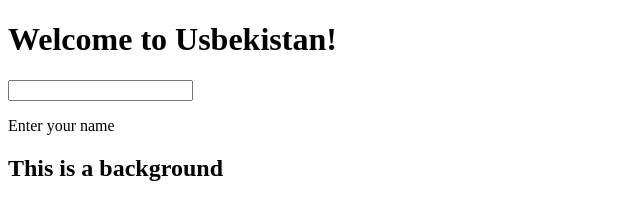
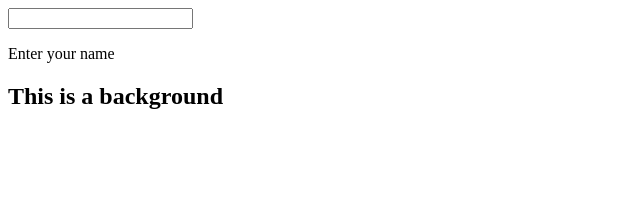
Before and after one commit to kamilMaksudov/gitTutorial, a plain HTML site: page index.html in a window 1280 px wide. Shown: the whole page, without its empty margins (0-640 px from the left). Drawn offline with Linux system fonts and the light colour scheme.

Commit message:
deleting a title

```diff
--- a/index.html
+++ b/index.html
@@ -5,7 +5,6 @@
     <title>A Git Tutorium</title>
   </head>
   <body>
-  <h1>Welcome to Usbekistan!</h1>
   <input type="text" name="" value="">
   <p>Enter your name</p>
   <h2>This is a background</h2>
```
